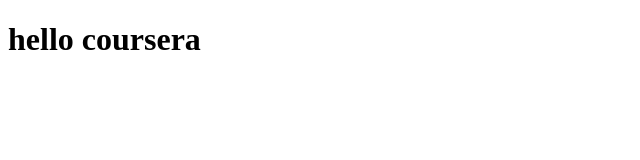
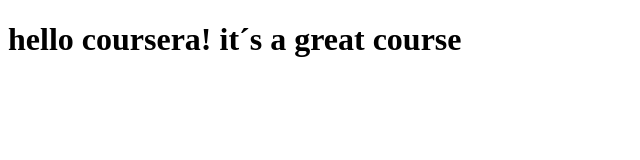
Before and after one commit to leolembo/coursera-test, a plain HTML site: page site/index.html in a window 1280 px wide. Shown: the whole page, without its empty margins (0-640 px from the left). Drawn offline with Linux system fonts and the light colour scheme.

Commit message:
small adition.

```diff
--- a/site/index.html
+++ b/site/index.html
@@ -4,6 +4,6 @@
 	<title>Hello Coursera</title>
 </head>
 <body>
-<h1>hello coursera<h1>
+<h1>hello coursera! it´s a great course<h1>
 </body>
 </html>
```
